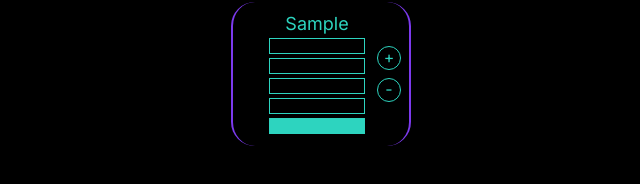
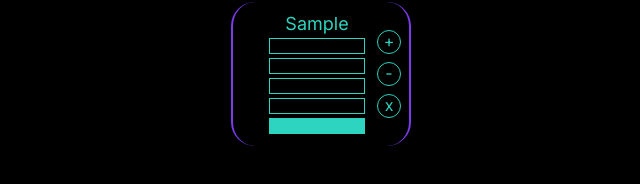
Before and after one commit to halented/personal-site, a Next.js app: page /timers in a window 1280 px wide. Both pictures are taken after typing "Sample", "5" into the empty fields and a click on the button "Create". Shown: the part 180-364 px from the top of the page, without its empty margins (319-959 px from the left). Built offline with nearby package versions, Linux system fonts and the light colour scheme.

Commit message:
allow delete timer

```diff
--- a/app/timers/page.tsx
+++ b/app/timers/page.tsx
@@ -10,11 +10,19 @@ function Timers() {
         setTimers([...timers, timer])
     };
 
+    const deleteTimer = (timer: TimerType) => {
+        const newTimers = timers.slice();
+        const findTimer = (tmr: TimerType) => tmr.title === timer.title;
+        const index = newTimers.findIndex(findTimer);
+        newTimers.splice(index, 1);
+        setTimers(newTimers);
+    }
+
     return (
         <div className="h-full">
             <TimerForm updateTimers={updateTimers} />
             <div className="flex justify-center flex-wrap">
-                {timers.map(t => <Timer timer={t} key={t.title} />)}
+                {timers.map(t => <Timer timer={t} key={t.title} deleteTimer={deleteTimer} />)}
             </div>
         </div>
     );
--- a/app/ui/timers/Timer.tsx
+++ b/app/ui/timers/Timer.tsx
@@ -1,13 +1,16 @@
 import { TimerType } from "@/app/lib/types";
 import { useState } from "react";
+import toast from 'react-simple-toasts';
+import './timer.css'
 
 const inactiveSegment = 'h-4 w-24 border-teal-400 border';
 const activeSegment = inactiveSegment + ' bg-teal-400';
 const counterButton = 'border border-teal-400 rounded-full h-6 w-6 text-center leading-5 hover:bg-gray-600 hover:cursor-pointer'
 
-function Timer({ timer }: { timer: TimerType }) {
+function Timer({ timer, deleteTimer }: { timer: TimerType, deleteTimer: (timer: TimerType) => void }) {
     const [fill, setFill] = useState<number>(1)
     const [error, setError] = useState(false);
+    const [del, setDel] = useState(false);
 
     const handleClick = (increase: boolean) => {
         if (increase) {
@@ -37,6 +40,25 @@ function Timer({ timer }: { timer: TimerType }) {
         return error ? 'bg-red-600' : 'bg-black';
     }
 
+    const confirmDelete = () => {
+        if (del) {
+            deleteTimer(timer);
+        }
+        else {
+            toast('Click X again to delete', { theme: 'tealToast' })
+            setDel(true);
+            resetDeleteConfirm()
+        }
+    }
+    const deleteColor = () => {
+        return del ? ' bg-red-300 text-black hover:bg-red-400' : ''
+    }
+    const resetDeleteConfirm = () => {
+        setTimeout(() => {
+            setDel(false)
+        }, 5000);
+    }
+
     return (
         <div className="flex border-x-2 border-violet-600 rounded-3xl m-2 px-1">
             <div className={"h-2 w-2 rounded-full m-2 animate-pulse " + bubbleBackground()}></div>
@@ -49,6 +71,7 @@ function Timer({ timer }: { timer: TimerType }) {
             <div className="flex flex-col justify-center [&>*]:m-1">
                 <div className={counterButton} onClick={() => handleClick(true)}>+</div>
                 <div className={counterButton} onClick={() => handleClick(false)}>-</div>
+                <div className={counterButton + deleteColor()} onClick={confirmDelete}>x</div>
             </div>
         </div>
     );
--- /dev/null
+++ b/app/ui/timers/timer.css
@@ -0,0 +1,6 @@
+.tealToast {
+  background-color: #2dd4bf;
+  padding: .5rem;
+  color: #000000;
+  border-radius: 0.375rem;
+}
```
